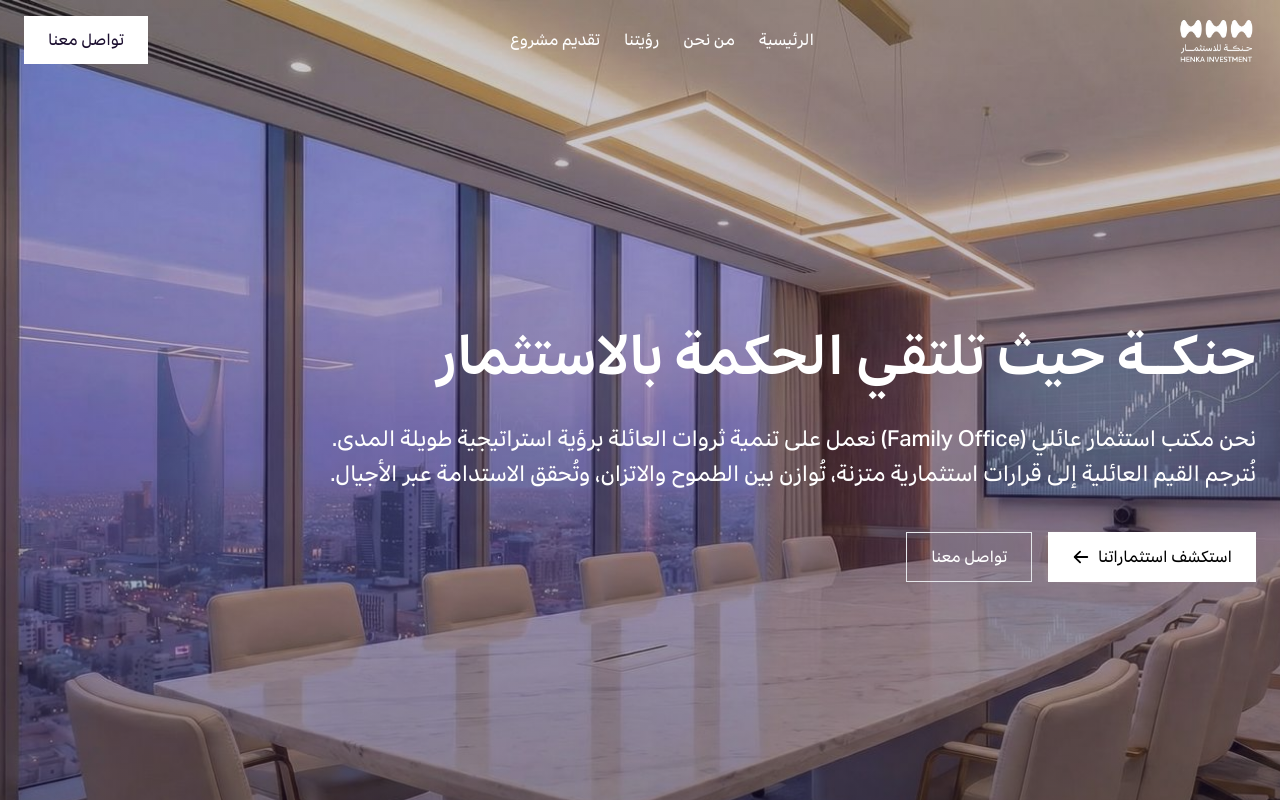
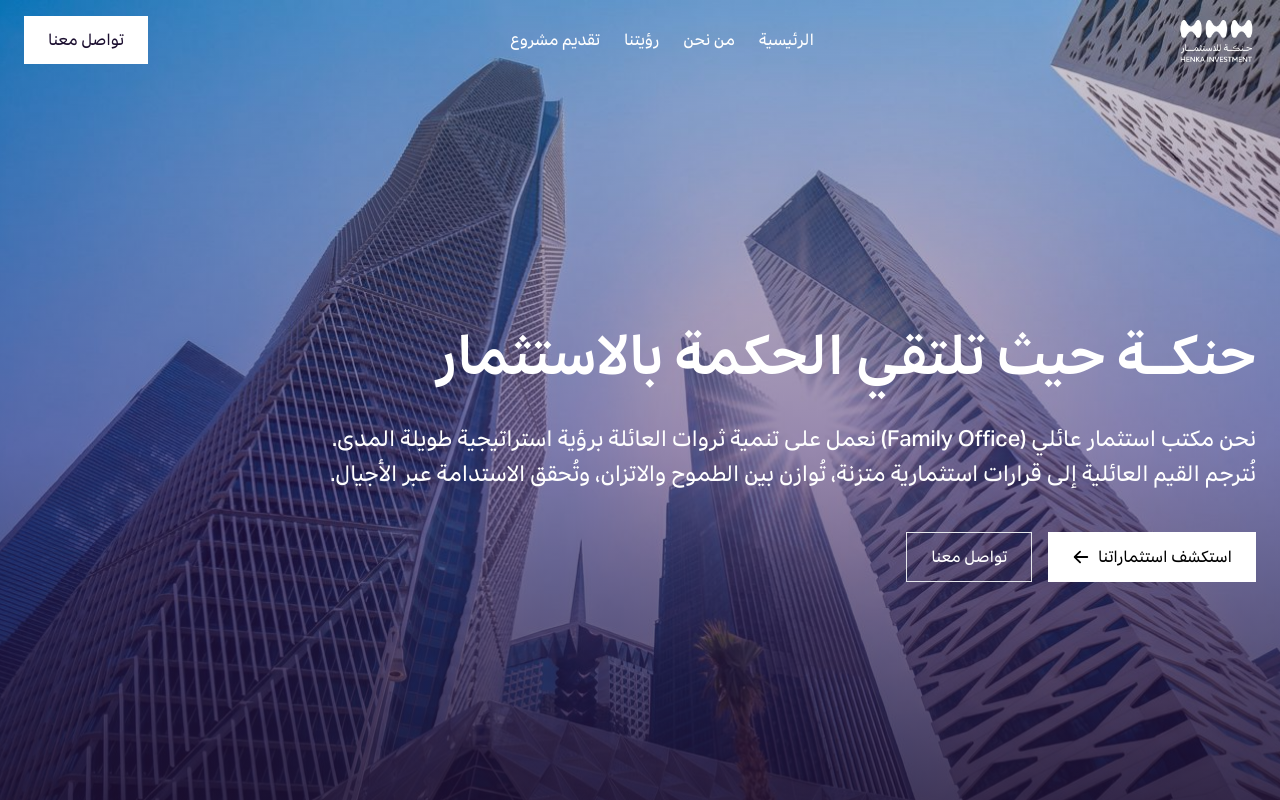
Before and after one commit to amineelakkermi/Henka1, a Next.js app: page / in a window 1280 px wide. Shown: the top 800 px of the page. Built offline with nearby package versions, Linux system fonts and the light colour scheme; a web font is replaced by a local one.

Commit message:
mise a jour

```diff
--- a/app/page.js
+++ b/app/page.js
@@ -17,12 +17,12 @@ export default function Home(){
     <div className="relative min-h-screen">
       {/* Background image qui couvre tout */}
       <Image
-        src='/images/background.png'
+        src='/images/background1.png'
         alt="background"
         className="absolute inset-0 w-full h-full object-cover -z-10"
         fill
       />
-      <div className="absolute  inset-0 w-full h-full object-cover -z-10 bg-gradient-to-b from-purple-900/20 via-purple-800/30 to-purple-900/40" />
+      <div className="absolute  inset-0 w-full h-full object-cover -z-10 bg-gradient-to-b from-purple-900/20 via-purple-800/50 to-purple-900/90" />
       {/* Navbar et Hero par-dessus le background */}
       <Navbar />
       <Hero />
```
Also changed, not shown: public/images/background1.png (added).
